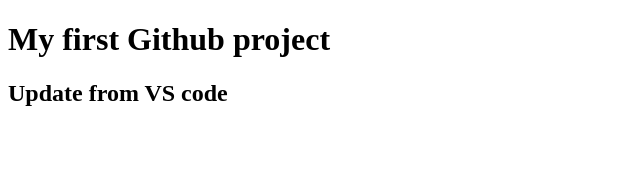
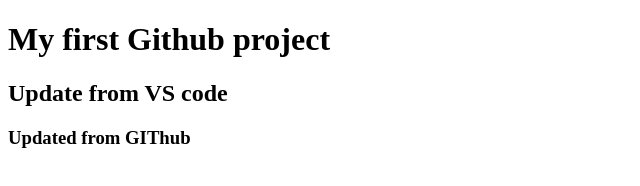
Before and after one commit to RakeshV0498/html, a plain HTML site: page index.html in a window 1280 px wide. Shown: the whole page, without its empty margins (0-640 px from the left). Drawn offline with Linux system fonts and the light colour scheme.

Commit message:
Updated index.html

```diff
--- a/index.html
+++ b/index.html
@@ -10,6 +10,7 @@
 <body>
   <h1>My first Github project</h1>
   <h2>Update from VS code</h2>
+  <h3>Updated from GIThub</h3>
 </body>
 
 </html>
```
